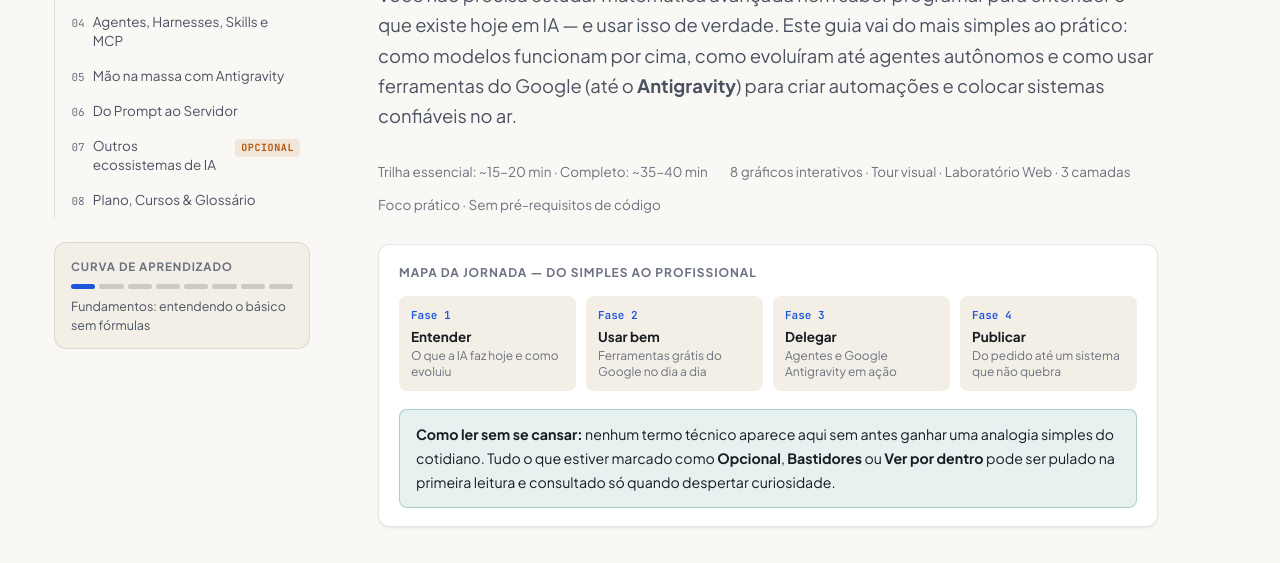
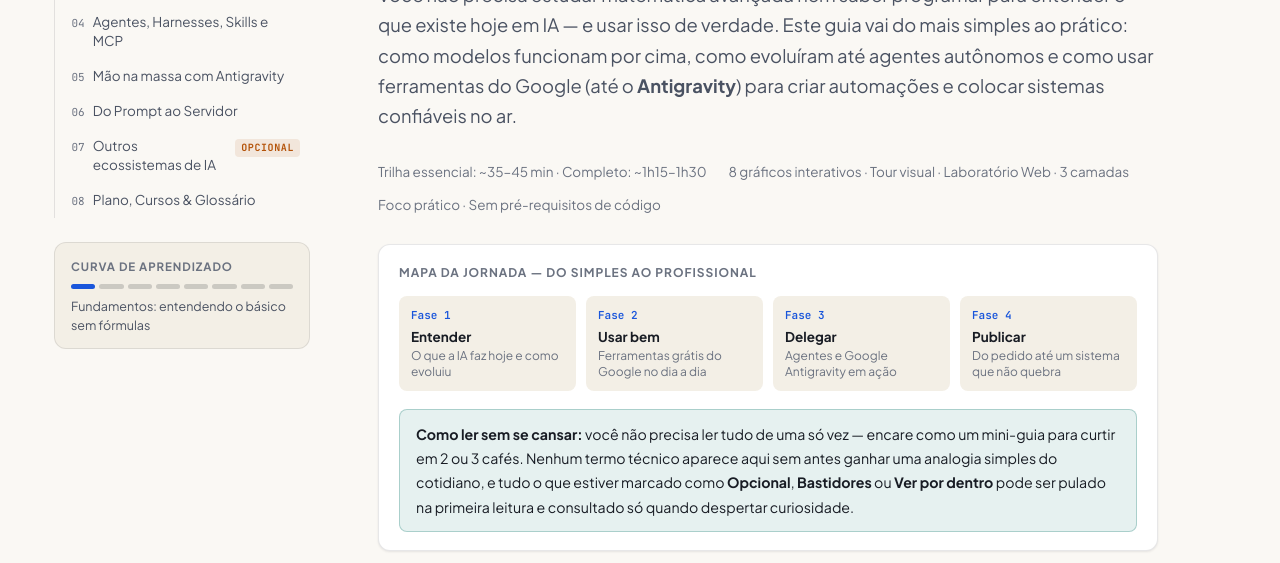
Before and after one commit to erykwho/learning-ai, a plain HTML site: page index.html in a window 1280 px wide. Shown: the part 237-800 px from the top of the page. Drawn offline with Linux system fonts and the light colour scheme.

Commit message:
Update Hero reading time estimates based on measured word counts

```diff
--- a/index.html
+++ b/index.html
@@ -161,7 +161,7 @@
           Você não precisa estudar matemática avançada nem saber programar para entender o que existe hoje em IA — e usar isso de verdade. Este guia vai do mais simples ao prático: como modelos funcionam por cima, como evoluíram até agentes autônomos e como usar ferramentas do Google (até o <strong>Antigravity</strong>) para criar automações e colocar sistemas confiáveis no ar.
         </p>
         <div class="hero-meta">
-          <span>Trilha essencial: ~15–20 min · Completo: ~35–40 min</span>
+          <span>Trilha essencial: ~35–45 min · Completo: ~1h15–1h30</span>
           <span>8 gráficos interativos · Tour visual · Laboratório Web · 3 camadas</span>
           <span>Foco prático · Sem pré-requisitos de código</span>
         </div>
@@ -191,7 +191,7 @@
             </a>
           </div>
           <p class="hero-reassurance">
-            <strong>Como ler sem se cansar:</strong> nenhum termo técnico aparece aqui sem antes ganhar uma analogia simples do cotidiano. Tudo o que estiver marcado como <strong>Opcional</strong>, <strong>Bastidores</strong> ou <strong>Ver por dentro</strong> pode ser pulado na primeira leitura e consultado só quando despertar curiosidade.
+            <strong>Como ler sem se cansar:</strong> você não precisa ler tudo de uma só vez — encare como um mini-guia para curtir em 2 ou 3 cafés. Nenhum termo técnico aparece aqui sem antes ganhar uma analogia simples do cotidiano, e tudo o que estiver marcado como <strong>Opcional</strong>, <strong>Bastidores</strong> ou <strong>Ver por dentro</strong> pode ser pulado na primeira leitura e consultado só quando despertar curiosidade.
           </p>
         </div>
       </header>
```
